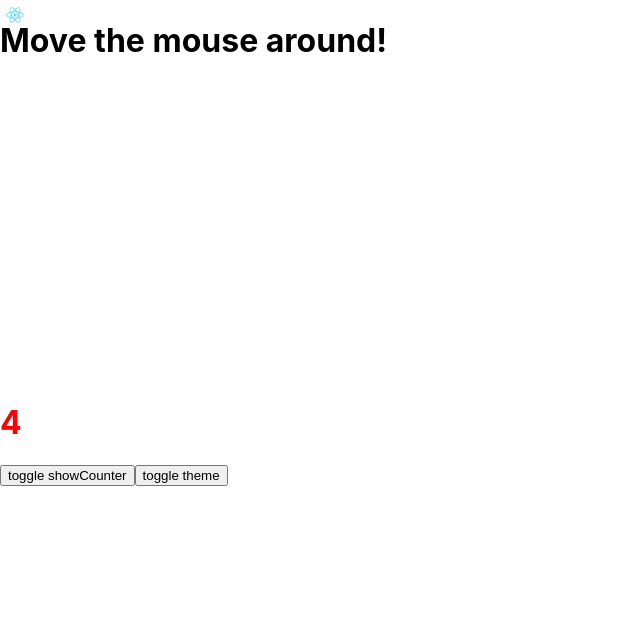
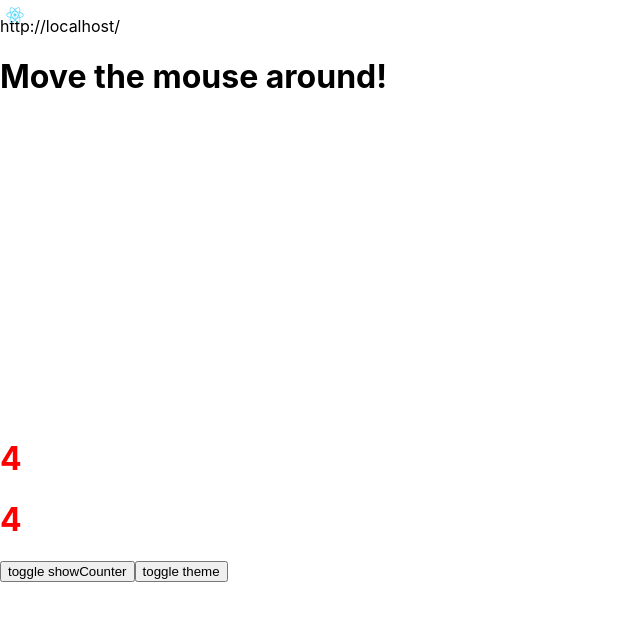
Before and after one commit to lugithub/my-hooks, a React (Create React App) app: page / in a window 1280 px wide. Shown: the top 620 px of the page, without its empty margins (0-640 px from the left). Built offline with nearby package versions, Linux system fonts and the light colour scheme.

Commit message:
custom hook, useContext

```diff
--- a/src/App.js
+++ b/src/App.js
@@ -1,21 +1,30 @@
-import React, { useState, useContext } from 'react';
-import AppContext from './app-context';
+import React, { useState } from 'react';
+import ColorContext from './color-context';
 import MouseTracker from './mouse-tracker';
+import useLocation from './use-location';
+import Counter from './counter';
 
 function App() {
   const [showCounter, setShowCounter] = useState(true);
+  const [color, setColor] = useState('red');
 
-  const context = useContext(AppContext);
+  const location = useLocation();
 
   return (
     <div className="App">
-      <MouseTracker showCounter={showCounter} context={AppContext} />
+      <p>{location}</p>
+
+      <ColorContext.Provider value={color}>
+        <MouseTracker showCounter={showCounter} />
+      </ColorContext.Provider>
+      <Counter />
+
       <button onClick={() => setShowCounter(!showCounter)}>
         toggle showCounter
       </button>
       <button
         onClick={() => {
-          context.color = 'green';
+          setColor(prev => (prev === 'red' ? 'green' : 'red'));
         }}
       >
         toggle theme
--- a/src/app-context.js
+++ /dev/null
@@ -1,5 +0,0 @@
-import { createContext } from 'react';
-
-const AppContext = createContext({ color: 'red' });
-
-export default AppContext;
--- /dev/null
+++ b/src/color-context.js
@@ -0,0 +1,5 @@
+import { createContext } from 'react';
+
+const ColorContext = createContext('red');
+
+export default ColorContext;
--- /dev/null
+++ b/src/counter.js
@@ -0,0 +1,31 @@
+import React, { useState, useEffect, useContext } from 'react';
+import useInterval from './use-interval';
+import ColorContext from './color-context';
+
+export default function Counter() {
+  let [count, setCount] = useState(0);
+
+  let callback = null;
+  if (count % 2 === 0) {
+    callback = v => {
+      console.log(`even callback, current state:${count}, next state: ${v}`);
+      setCount(v);
+    };
+  } else {
+    callback = v => {
+      console.log(`odd callback, current state:${count}, next state: ${v}`);
+      setCount(v);
+    };
+  }
+  useInterval(callback, 1000);
+
+  useEffect(() => {
+    document.title = `You clicked ${count} times`;
+    return () => {
+      console.log('cleanup');
+    };
+  });
+
+  const color = useContext(ColorContext);
+  return <h1 style={{ color }}>{count}</h1>;
+}
--- a/src/mouse-tracker.js
+++ b/src/mouse-tracker.js
@@ -1,35 +1,7 @@
-import React, { useState, useEffect, useContext, useDebugValue } from 'react';
+import React, { useState, useDebugValue } from 'react';
 import logo from './logo.svg';
-import AppContext from './app-context';
-import useInterval from './use-interval';
 
-function Counter() {
-  let [count, setCount] = useState(0);
-
-  let callback = null;
-  if (count % 2 === 0) {
-    callback = v => {
-      console.log(`even callback, current state:${count}, next state: ${v}`);
-      setCount(v);
-    };
-  } else {
-    callback = v => {
-      console.log(`odd callback, current state:${count}, next state: ${v}`);
-      setCount(v);
-    };
-  }
-  useInterval(callback, 1000);
-
-  useEffect(() => {
-    document.title = `You clicked ${count} times`;
-    return () => {
-      console.log('cleanup');
-    };
-  });
-
-  const { color } = useContext(AppContext);
-  return <h1 style={{ color }}>{count}</h1>;
-}
+import Counter from './counter';
 
 function useMouse() {
   const [mouse, setMouse] = useState({ x: 0, y: 0 });
--- /dev/null
+++ b/src/use-location.js
@@ -0,0 +1,11 @@
+import { useEffect, useState } from 'react';
+
+export default function useLocation() {
+  const [loc, setloc] = useState(window.location.href);
+
+  useEffect(() => {
+    setloc(window.location.href);
+  }, [window.location.href]);
+
+  return loc;
+}
```
